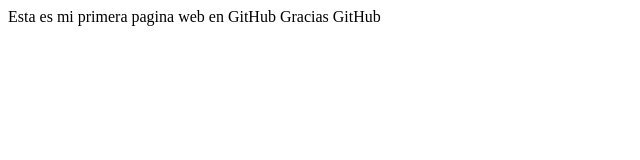
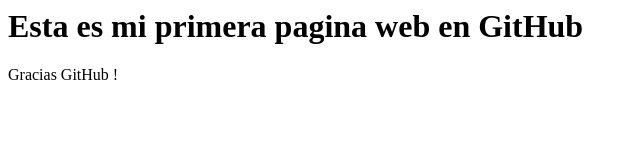
Before and after one commit to rrodriguezt/repositorio, a plain HTML site: page index.html in a window 1280 px wide. Shown: the whole page, without its empty margins (0-640 px from the left). Drawn offline with Linux system fonts and the light colour scheme.

Commit message:
Update index.html

```diff
--- a/index.html
+++ b/index.html
@@ -1,6 +1,4 @@
 <html>
-<hi> Esta es mi primera pagina web en GitHub </hi>
-
-Gracias GitHub
-
+<h1> Esta es mi primera pagina web en GitHub </h1>
+  <p> Gracias GitHub ! </p>
 </html>
```
